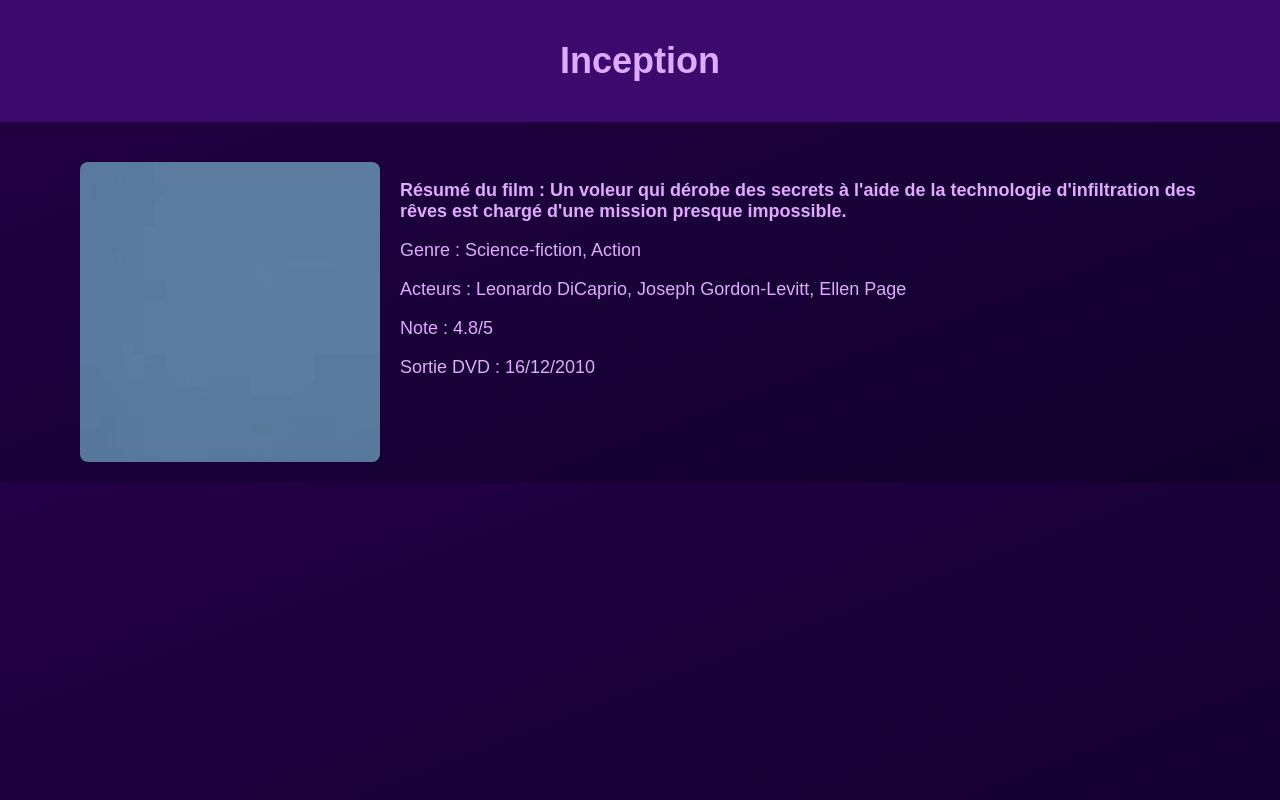
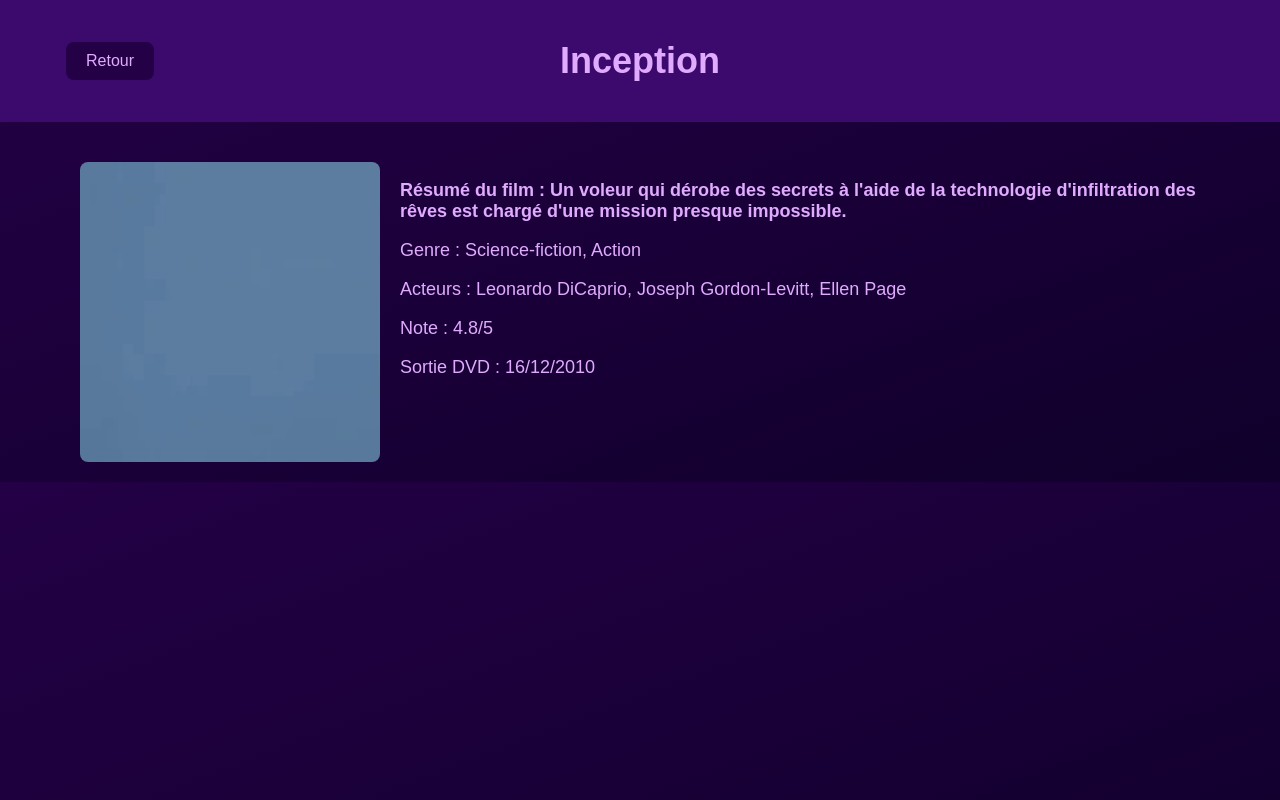
Before and after one commit to noah-tournant/JS-Project, a plain HTML site: page HTML/movie.html in a window 1280 px wide. Drawn offline with Linux system fonts and the light colour scheme.

Commit message:
ajout du boutton retour a move.html

```diff
--- a/CSS/movie.css
+++ b/CSS/movie.css
@@ -18,6 +18,18 @@ header {
     align-items: center;
     justify-content: center;
   }
+header > button{
+    background-color: #240046;
+    color: #e0aaff;
+    border: 2px solid #3c096c;
+  padding: 10px 20px;
+  font-size: 16px;
+  cursor: pointer;
+  border-radius: 10px;
+  position: absolute;
+  left: 5%;
+  transition: background-color 0.3s, color 0.3s;
+}
 
 
   #film-title {
--- a/HTML/movie.html
+++ b/HTML/movie.html
@@ -8,6 +8,7 @@
 </head>
 <body>
   <header>
+    <button id="back-button" onclick="window.history.back()">Retour</button>
     <h1 id="film-title">Titre du Film</h1>
   </header>
 
@@ -24,8 +25,6 @@
     </section>
   </main>
 
-
   <script src="../JS/movie.js"></script>
 </body>
-
 </html>
```
